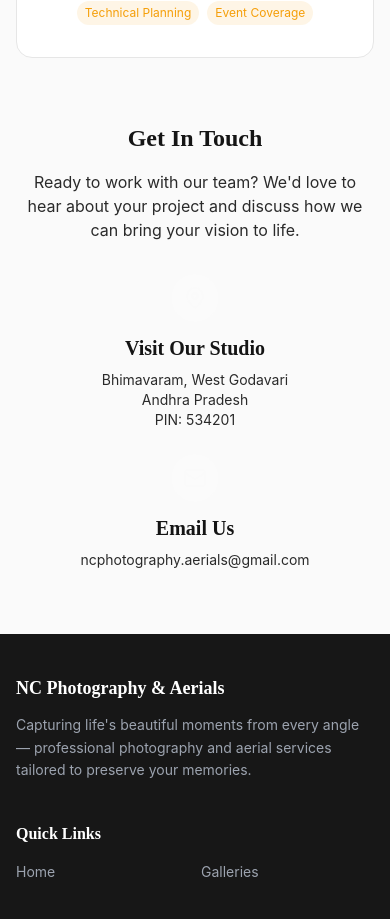
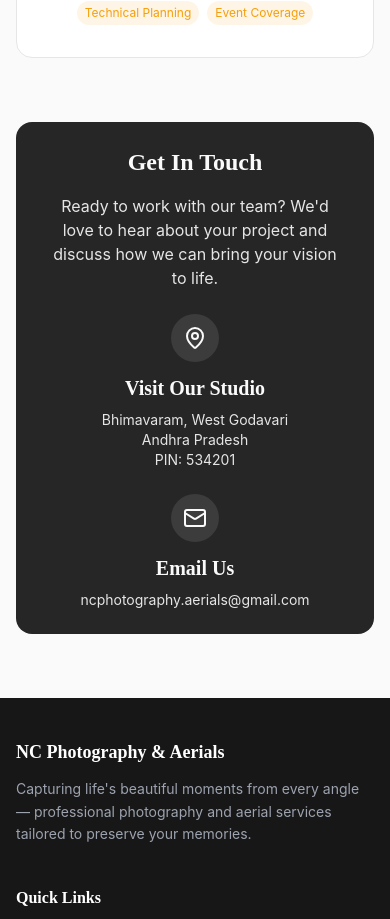
Before and after one commit to EswarSaiSubhuCH/nc-photo-visions, a React (Vite) app: page /about in a window 390 px wide. Shown: the part 1340-2259 px from the top of the page. Built offline with nearby package versions, Linux system fonts and the light colour scheme.

Commit message:
fix: retain studio & email, comment out phone section

```diff
--- a/src/pages/About.tsx
+++ b/src/pages/About.tsx
@@ -1,5 +1,5 @@
 import React from "react";
-import { Camera, MapPin, Mail, Phone } from "lucide-react"; // Added Phone icon
+import { Camera, MapPin, Mail } from "lucide-react"; // Removed unused imports
 
 const About = () => {
   const teamMembers = [
@@ -19,6 +19,24 @@ const About = () => {
       specialties: ["Drone Operations", "Aerial Videography", "Technical Planning", "Event Coverage"],
       experience: "5+ years",
     },
+    /*
+    {
+      id: "3",
+      name: "Sarah Mitchell",
+      role: "Senior Photographer",
+      bio: "Sarah brings a creative eye and passion for storytelling to every shoot. Specializing in wedding photography and event coverage, she captures authentic moments with artistic flair.",
+      specialties: ["Wedding Photography", "Event Coverage", "Family Portraits"],
+      experience: "7+ years"
+    },
+    {
+      id: "4",
+      name: "Emma Davis",
+      role: "Post-Production Manager",
+      bio: "Emma's expertise in post-production and digital artistry brings our images to life. She ensures every photo meets our high standards of quality and artistic vision.",
+      specialties: ["Photo Editing", "Color Grading", "Digital Artistry"],
+      experience: "6+ years"
+    }
+    */
   ];
 
   return (
@@ -91,8 +109,9 @@ const About = () => {
           </div>
         </div>
 
-        {/* Contact Section */}
-        <div className="text-center mb-8 sm:mb-12">
+        {/* Contact Information */}
+        <div className="bg-primary text-primary-foreground rounded-2xl p-6 sm:p-8 lg:p-12">
+          <div className="text-center mb-6 sm:mb-8">
             <h2 className="text-2xl sm:text-3xl font-playfair font-bold mb-4">
               Get In Touch
             </h2>
@@ -103,7 +122,6 @@ const About = () => {
           </div>
 
           <div className="grid grid-cols-1 sm:grid-cols-2 md:grid-cols-3 gap-6 sm:gap-8 text-center">
-          {/* Visit Studio */}
             <div className="flex flex-col items-center">
               <div className="w-12 h-12 bg-primary-foreground/10 rounded-full flex items-center justify-center mb-3">
                 <MapPin size={24} className="text-primary-foreground" />
@@ -116,7 +134,6 @@ const About = () => {
               </p>
             </div>
 
-          {/* Phone (Commented Out) */}
             {/*
             <div className="flex flex-col items-center">
               <div className="w-12 h-12 bg-primary-foreground/10 rounded-full flex items-center justify-center mb-3">
@@ -131,13 +148,15 @@ const About = () => {
             </div>
             */}
 
-          {/* Email */}
             <div className="flex flex-col items-center">
               <div className="w-12 h-12 bg-primary-foreground/10 rounded-full flex items-center justify-center mb-3">
                 <Mail size={24} className="text-primary-foreground" />
               </div>
               <h3 className="font-semibold mb-2">Email Us</h3>
-            <p className="opacity-90 text-sm">ncphotography.aerials@gmail.com</p>
+              <p className="opacity-90 text-sm">
+                ncphotography.aerials@gmail.com
+              </p>
+            </div>
           </div>
         </div>
       </div>
```
Lines whose indentation alone changed are shown as unchanged.
